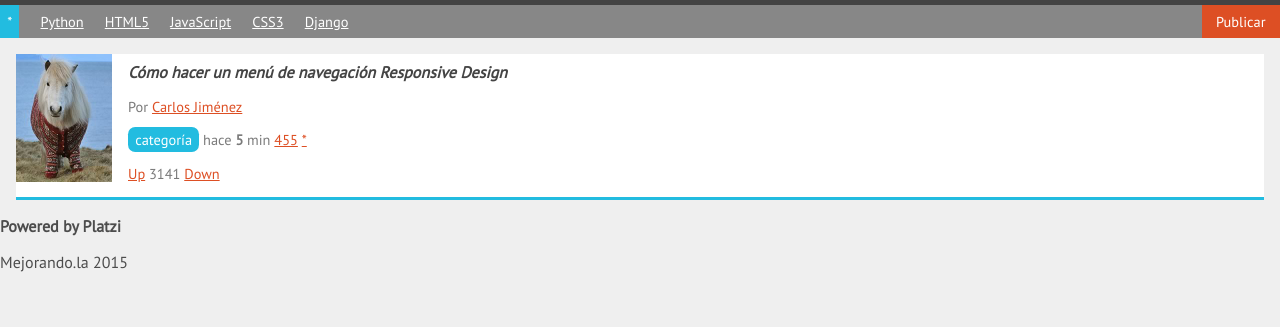
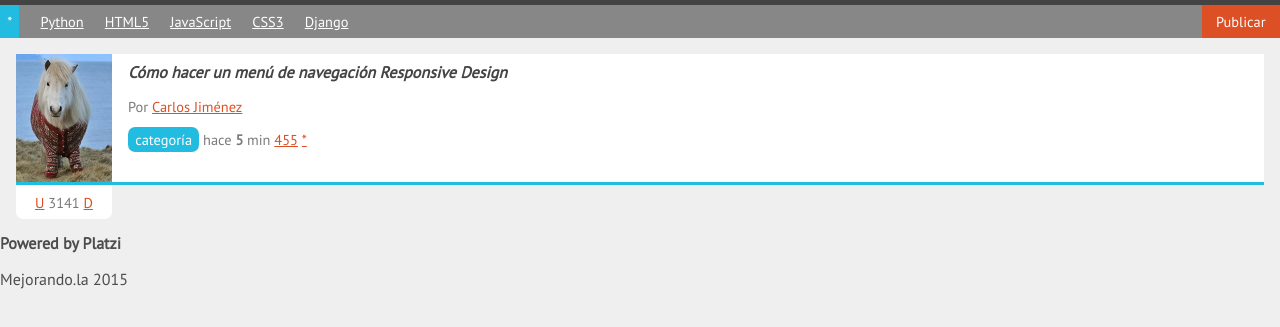
Before and after one commit to rauleonel/Puls3, a plain HTML site: page index.html in a window 1280 px wide. Shown: the part 95-422 px from the top of the page. Drawn offline with Linux system fonts and the light colour scheme.

Commit message:
Votación mejorada

```diff
--- a/estilos.css
+++ b/estilos.css
@@ -96,11 +96,27 @@ nav #publicar_nav a
 #contenido
 {
 	margin: 1em;
+
 }
 #contenido .item
 {
 	background-color: white;
 	border-bottom: 3px solid #22BCE0;
+	position: relative;
+	min-height: 128px;
+	margin-bottom: 3em;
+}
+#contenido .item .votacion
+{
+	border-radius: 0 0 0.5em 0.5em;
+	width: 96px;
+	background-color: white;
+	margin: 3px 0 0 0;
+	padding: 0.5em 0;
+	text-align: center;
+	position: absolute;
+	top: 100%;
+
 }
 #contenido .item p
 {
--- a/index.html
+++ b/index.html
@@ -49,9 +49,9 @@
 				<a class="guardar_item" href="#">*</a>
 			</p>
 			<p class="votacion">
-				<a class="up" href="#">Up</a>
+				<a class="up" href="#">U</a>
 				3141
-				<a class="down" href="#">Down</a>
+				<a class="down" href="#">D</a>
 			</p>
 		</article>
 	</section>
```
